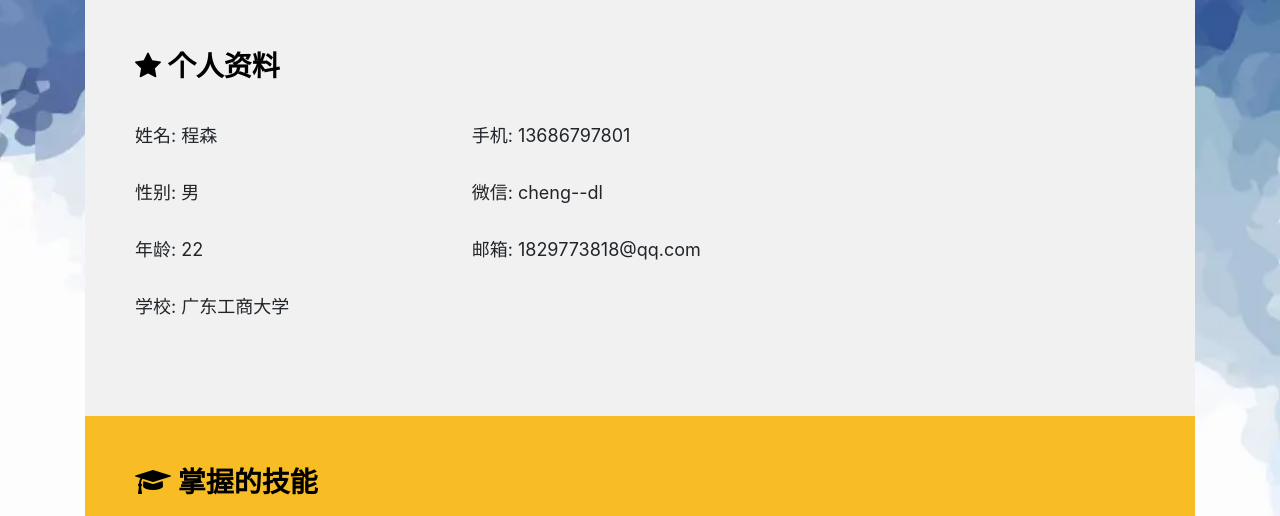
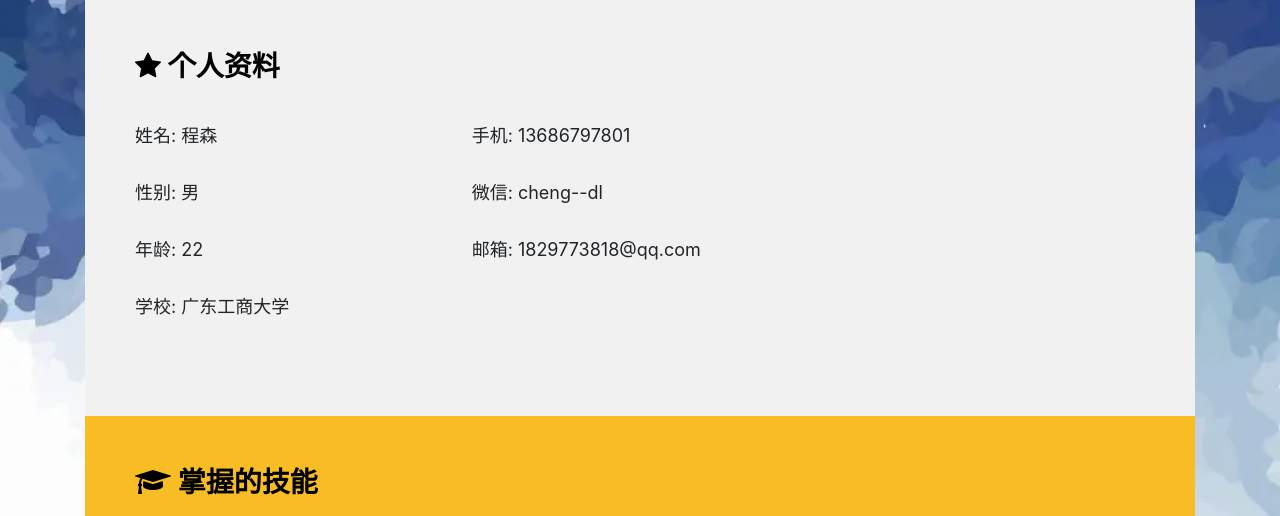
Before and after one commit to chengsSky/chengsSky.github.io, a plain HTML site: page index.html in a window 1280 px wide. Shown: the top 516 px of the page. Drawn offline with nearby package versions, Linux system fonts and the light colour scheme.

Commit message:
第二次提交背景修改

```diff
--- a/css/vita.less
+++ b/css/vita.less
@@ -24,11 +24,10 @@
 }
 body {
   width: 100%;
-  height: 100vh;
   background-image: url(/picture/背景.webp);
   background-size: cover;
   background-position: center;
-  background-repeat: no-repeat;
+  background-repeat: repeat-y;
 }
 .vita {
   padding: 50px;
```
Also changed, not shown: css/vita.css, 1 other file.
